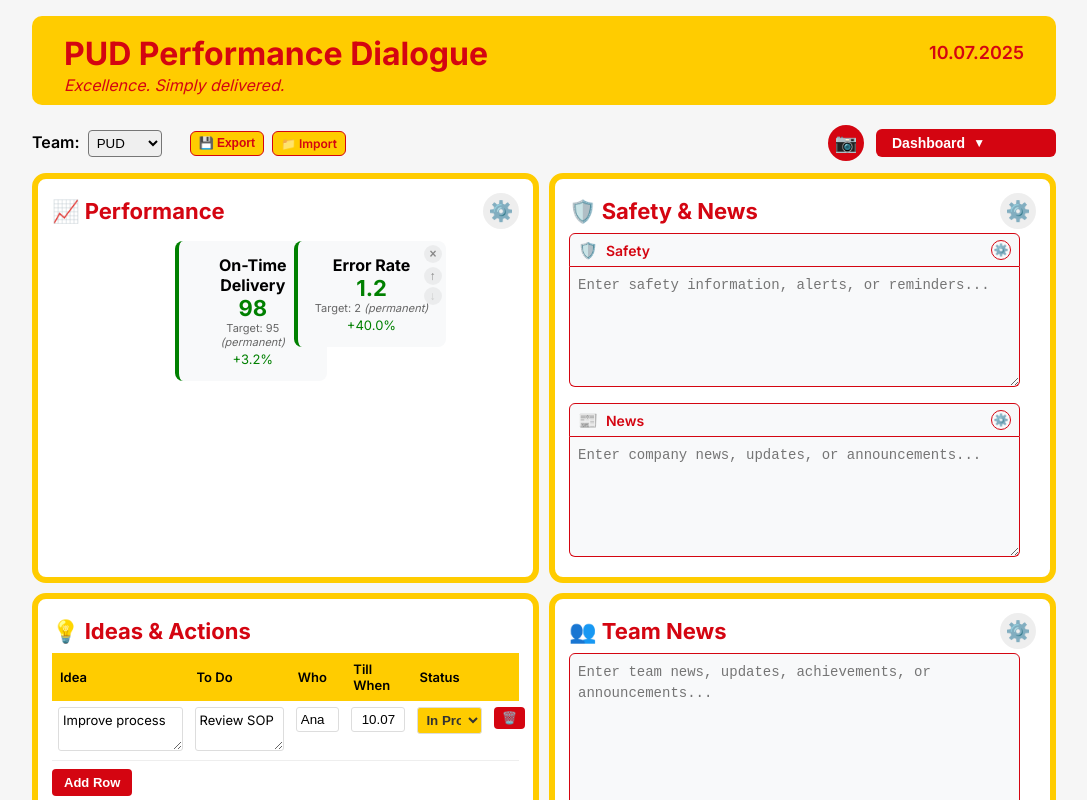
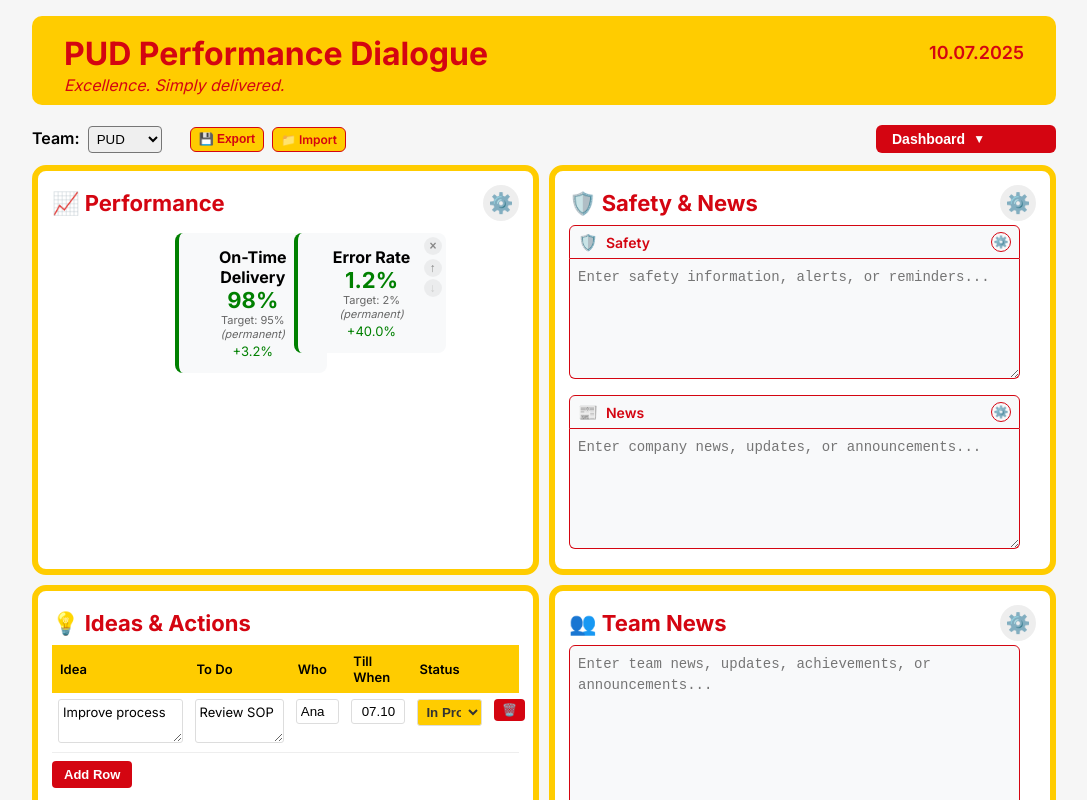
Before and after one commit to acajic14/pd-dashboard, a React (Vite) app: page / in a window 1280 px wide. Shown: the top 800 px of the page, without its empty margins (96-1183 px from the left). Built offline with nearby package versions, Linux system fonts and the light colour scheme.

Commit message:
Removed screenshot and PDF buttons as per user request

```diff
--- a/src/App.jsx
+++ b/src/App.jsx
@@ -5,7 +5,6 @@ import SafetyNewsQuadrant from "./components/SafetyNewsQuadrant";
 import IdeasTable from "./components/IdeasTable";
 import TeamNewsQuadrant from "./components/TeamNewsQuadrant";
 import AdditionalContentPage from "./components/AdditionalContentPage";
-import html2canvas from 'html2canvas';
 
 const QUADRANT_HEIGHT = 410;
 
@@ -14,8 +13,6 @@ const quadrantStyle = {
   borderRadius: 14,
   padding: 14,
   background: "#fff",
-  minHeight: QUADRANT_HEIGHT,
-  maxHeight: QUADRANT_HEIGHT,
   boxSizing: "border-box",
   position: "relative",
   overflow: "hidden",
@@ -28,7 +25,6 @@ export default function App() {
   const [team, setTeam] = useState("PUD");
   const [page, setPage] = useState("dashboard");
   const [performanceEditable, setPerformanceEditable] = useState(true);
-  const [isCapturing, setIsCapturing] = useState(false);
   const [showPageMenu, setShowPageMenu] = useState(false);
 
   // Local storage states
@@ -94,8 +90,8 @@ export default function App() {
   const getDefaultTeamData = () => ({
     // Performance Quadrant Data
     kpis: [
-      { name: "On-Time Delivery", value: 98, target: 95, period: "permanent", higherIsBetter: true },
-      { name: "Error Rate", value: 1.2, target: 2, period: "permanent", higherIsBetter: false }
+      { name: "On-Time Delivery", value: 98, target: 95, period: "permanent", higherIsBetter: true, isPercentage: true },
+      { name: "Error Rate", value: 1.2, target: 2, period: "permanent", higherIsBetter: false, isPercentage: true }
     ],
     performanceLayout: { rows: 2, cols: 4, label: "2 × 4" },
 
@@ -107,7 +103,7 @@ export default function App() {
 
     // Ideas & Actions Table Data
     ideasActions: [
-      { idea: "Improve process", todo: "Review SOP", who: "Ana", when: "2025-07-10", status: "In Progress" }
+      { idea: "Improve process", todo: "Review SOP", who: "Ana", when: "10.07", status: "In Progress" }
     ],
 
     // Team News Quadrant Data
@@ -174,6 +170,11 @@ export default function App() {
       ...updates,
       lastUpdated: new Date().toISOString()
     }));
+  };
+
+  const handlePageSelect = (selectedPage) => {
+    setPage(selectedPage);
+    setShowPageMenu(false);
   };
 
   // Export/Import functions for backup
@@ -254,45 +255,6 @@ export default function App() {
   const getCurrentPageLabel = () => {
     const currentPage = pageOptions.find(option => option.value === page);
     return currentPage ? currentPage.label : "Dashboard";
-  };
-
-  // Screenshot functionality
-  const takeScreenshot = async () => {
-    setIsCapturing(true);
-
-    try {
-      const now = new Date();
-      const timestamp = now.toISOString().slice(0, 19).replace(/:/g, '-');
-      const filename = `PD-Dashboard-${team}-${page}-${timestamp}.png`;
-
-      const canvas = await html2canvas(dashboardRef.current, {
-        backgroundColor: '#f6f6f6',
-        scale: 2,
-        useCORS: true,
-        allowTaint: true,
-        height: dashboardRef.current.scrollHeight,
-        width: dashboardRef.current.scrollWidth
-      });
-
-      const link = document.createElement('a');
-      link.download = filename;
-      link.href = canvas.toDataURL('image/png');
-
-      document.body.appendChild(link);
-      link.click();
-      document.body.removeChild(link);
-
-    } catch (error) {
-      console.error('Screenshot failed:', error);
-      alert('Screenshot failed. Please try again.');
-    } finally {
-      setIsCapturing(false);
-    }
-  };
-
-  const handlePageSelect = (selectedPage) => {
-    setPage(selectedPage);
-    setShowPageMenu(false);
   };
 
   // Loading state
@@ -386,32 +348,8 @@ export default function App() {
           </label>
         </div>
 
-        {/* Page Controls - Screenshot + Navigation grouped together */}
-        <div style={{ marginLeft: "auto", display: "flex", alignItems: "center", gap: 12 }}>
-          {/* Screenshot Button - Camera Icon Only */}
-          <button
-            onClick={takeScreenshot}
-            disabled={isCapturing}
-            style={{
-              background: isCapturing ? "#ccc" : "#D40511",
-              color: "#fff",
-              border: "none",
-              borderRadius: "50%",
-              width: 36,
-              height: 36,
-              cursor: isCapturing ? "not-allowed" : "pointer",
-              display: "flex",
-              alignItems: "center",
-              justifyContent: "center",
-              fontSize: 18
-            }}
-            title={isCapturing ? "Capturing screenshot..." : "Take screenshot of current page"}
-          >
-            {isCapturing ? "⏳" : "📷"}
-          </button>
-
         {/* Page Navigation Dropdown */}
-          <div style={{ position: "relative" }}>
+        <div style={{ marginLeft: "auto", position: "relative" }}>
           <button
             onClick={() => setShowPageMenu(m => !m)}
             style={{
@@ -482,7 +420,6 @@ export default function App() {
           )}
         </div>
       </div>
-      </div>
 
       {/* Main Dashboard Quadrant Grid */}
       {page === "dashboard" && (
```
Lines whose indentation alone changed are shown as unchanged.
